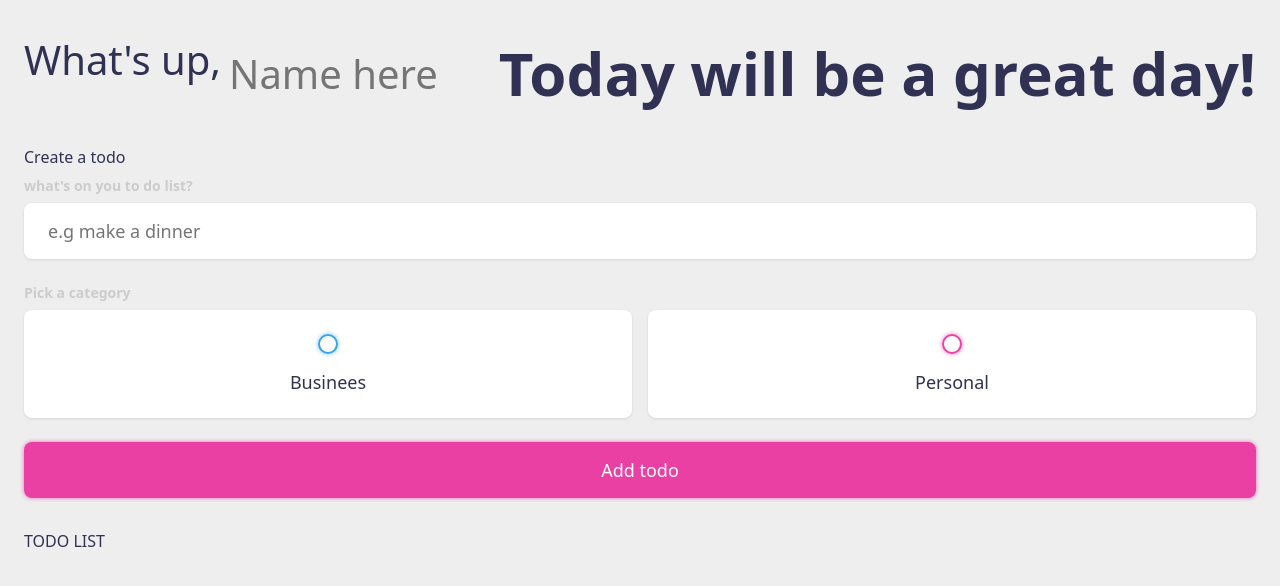
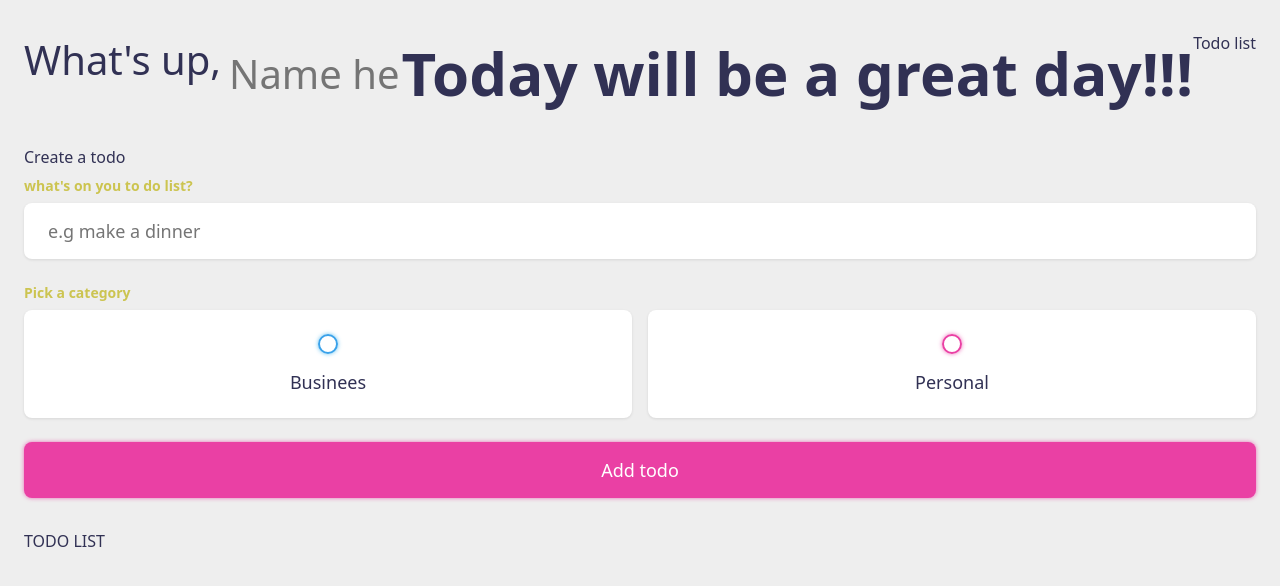
Before and after one commit to Albert0Luna/List-with-Local-Storage, a plain HTML site: page Local storage list/index.html in a window 1280 px wide. Drawn offline with Linux system fonts and the light colour scheme.

Commit message:
Changing the color of the questions

```diff
--- a/Local storage list/index.html
+++ b/Local storage list/index.html
@@ -14,7 +14,9 @@
         <section class="greeting">
             <div class="title">
                 What's up, <input type="text" id="name" placeholder="Name here" autocomplete="off">
-                <h2>Today will be a great day!</h2>
+                <h2>Today will be a great day!!!</h2>
+                <h3>Todo list</h3>
+
             </div>
         </section>
 
--- a/Local storage list/main.css
+++ b/Local storage list/main.css
@@ -49,7 +49,7 @@ h3 {
 }
 
 h4 {
-  color: #ccc;
+  color: #ccc450;
   font-size: 0.875rem;
   font-weight: 700;
   margin-bottom: 0.5rem;
```
